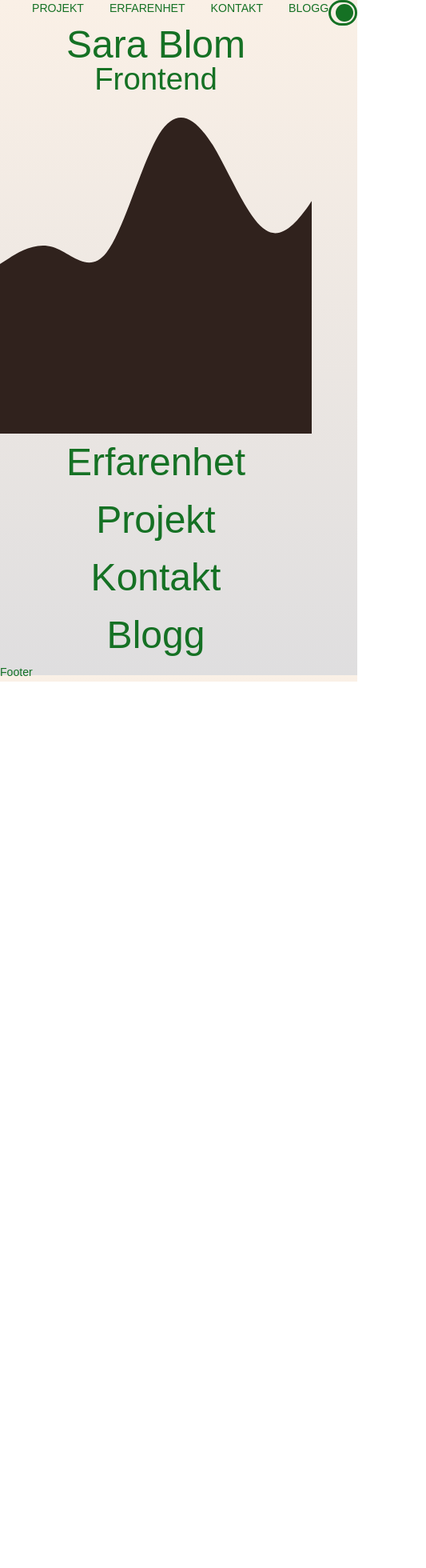
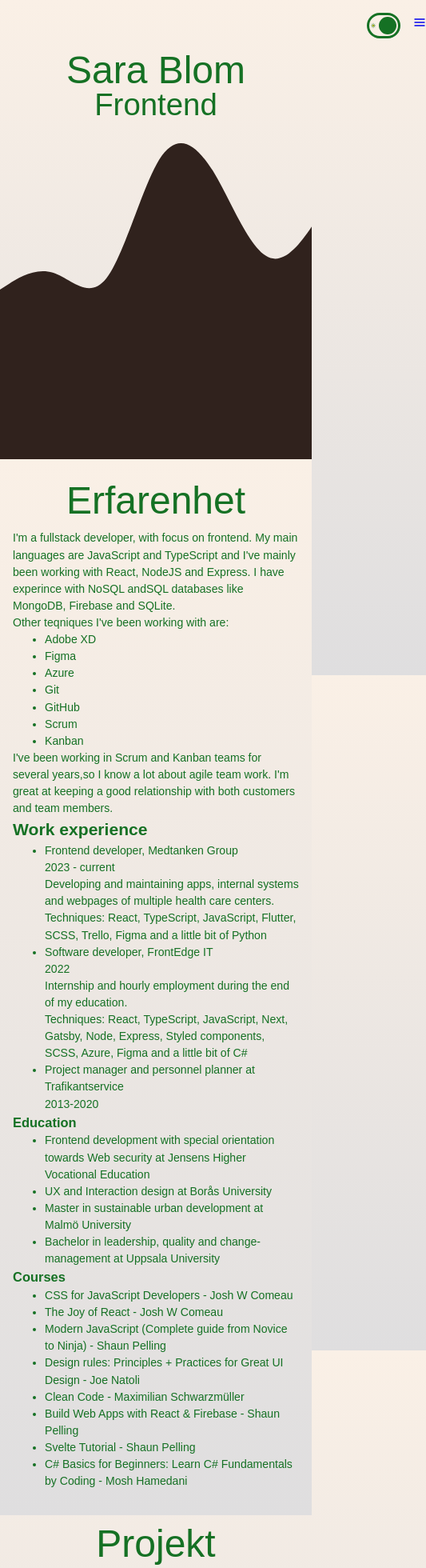
Before and after one commit to sarablom/react-portfolio, a Next.js app: page / in a window 390 px wide. Shown: the top 1960 px of the page at 80% size, 533 px wide, since content can reach past the window. Before the commit the page ends 852 px from the top, so only its background shows below. Built offline with nearby package versions, Linux system fonts and the light colour scheme; no server answers; a web font is replaced by a local one.

Commit message:
add hamburger menu

```diff
--- a/app/ui/BlogSection/BlogSection.tsx
+++ b/app/ui/BlogSection/BlogSection.tsx
@@ -2,7 +2,7 @@ import { SecondaryHeading } from "../Headings/SecondaryHeading";
 
 export const BlogSection = () => {
 	return (
-		<section>
+		<section id="blog">
 			<SecondaryHeading title="Blogg" />
 		</section>
 	);
--- a/app/ui/ContactSection/ContactSection.tsx
+++ b/app/ui/ContactSection/ContactSection.tsx
@@ -2,7 +2,7 @@ import { SecondaryHeading } from "../Headings/SecondaryHeading";
 
 export const ContactSection = () => {
 	return (
-		<section>
+		<section id="contact">
 			<SecondaryHeading title="Kontakt" />
 		</section>
 	);
--- a/app/ui/ExperienceSection/ExperienceSection.tsx
+++ b/app/ui/ExperienceSection/ExperienceSection.tsx
@@ -1,12 +1,107 @@
 import { SecondaryHeading } from "../Headings/SecondaryHeading";
-import { SectionWrapper } from "./style";
+import { SectionWrapper, ExperienceList } from "./style";
 import { SingleWaveBackground } from "../BackgroundImages/SingleWaveBackground";
 
 export const ExperienceSection = () => {
 	return (
-		<SectionWrapper>
+		<>
 			<SingleWaveBackground />
-			<SecondaryHeading title="Erfarenhet" />
-		</SectionWrapper>
+			<SectionWrapper id="experience">
+				<SecondaryHeading title="Erfarenhet" />
+				<p>
+					I'm a fullstack developer, with focus on frontend. My main languages
+					are <span>JavaScript</span> and <span>TypeScript</span> and I've
+					mainly been working with <span>React, NodeJS</span> and{" "}
+					<span>Express</span>. I have experince with <span>NoSQL</span> and
+					<span>SQL databases</span> like <span>MongoDB, Firebase</span> and{" "}
+					<span>SQLite</span>.
+				</p>
+
+				<p>Other teqniques I've been working with are:</p>
+				<ExperienceList>
+					<li>Adobe XD</li>
+					<li>Figma</li>
+					<li>Azure</li>
+					<li>Git</li>
+					<li>GitHub</li>
+					<li>Scrum</li>
+					<li>Kanban</li>
+				</ExperienceList>
+
+				<p>
+					I've been working in Scrum and Kanban teams for several years,so I
+					know a lot about agile team work. I'm great at keeping a good
+					relationship with both customers and team members.
+				</p>
+
+				<h2 className="edu">Work experience</h2>
+
+				<ExperienceList>
+					<li>
+						Frontend developer, Medtanken Group
+						<br />
+						2023 - current
+						<br />
+						Developing and maintaining apps, internal systems and webpages of
+						multiple health care centers.
+						<br />
+						Techniques: React, TypeScript, JavaScript, Flutter, SCSS, Trello,
+						Figma and a little bit of Python
+					</li>
+					<li>
+						Software developer, FrontEdge IT
+						<br />
+						2022
+						<br />
+						Internship and hourly employment during the end of my education.
+						<br />
+						Techniques: React, TypeScript, JavaScript, Next, Gatsby, Node,
+						Express, Styled components, SCSS, Azure, Figma and a little bit of
+						C#
+					</li>
+					<li>
+						Project manager and personnel planner at Trafikantservice
+						<br />
+						2013-2020
+					</li>
+				</ExperienceList>
+
+				<h3 className="edu">Education</h3>
+
+				<ExperienceList>
+					<li>
+						Frontend development with special orientation towards Web security
+						at Jensens Higher Vocational Education
+					</li>
+					<li>UX and Interaction design at Borås University</li>
+					<li>Master in sustainable urban development at Malmö University</li>
+					<li>
+						Bachelor in leadership, quality and change-management at Uppsala
+						University
+					</li>
+				</ExperienceList>
+
+				<h3 className="edu">Courses</h3>
+				<ExperienceList>
+					<li>CSS for JavaScript Developers - Josh W Comeau</li>
+					<li>The Joy of React - Josh W Comeau</li>
+					<li>
+						Modern JavaScript (Complete guide from Novice to Ninja) - Shaun
+						Pelling
+					</li>
+					<li>
+						Design rules: Principles + Practices for Great UI Design - Joe
+						Natoli
+					</li>
+					<li>Clean Code - Maximilian Schwarzmüller</li>
+					<li>Build Web Apps with React & Firebase - Shaun Pelling</li>
+					<li>Svelte Tutorial - Shaun Pelling</li>
+					<li>
+						C# Basics for Beginners: Learn C# Fundamentals by Coding - Mosh
+						Hamedani
+					</li>
+				</ExperienceList>
+			</SectionWrapper>
+		</>
 	);
 };
--- a/app/ui/ExperienceSection/style.ts
+++ b/app/ui/ExperienceSection/style.ts
@@ -2,5 +2,11 @@
 import styled from "styled-components";
 
 export const SectionWrapper = styled.section`
-width: 100%;
+	width: 100%;
+  padding: 1rem 1rem 2rem;
+  background: var(--color-background);
 `;
+
+export const ExperienceList = styled.ul`
+	/* list-style-type: none; */
+`;
--- a/app/ui/Header/Header.tsx
+++ b/app/ui/Header/Header.tsx
@@ -1,17 +1,42 @@
 import { ThemeToggle } from "../ThemeToggle";
-import { HeaderWrapper, NavWrapper, ListWrapper } from "./styles";
+import { X as Close, Menu } from "react-feather";
+
+import {
+	HeaderWrapper,
+	NavWrapper,
+	ListWrapper,
+	MobileMenuWrapper,
+} from "./styles";
 
 export const Header = () => {
 	return (
 		<HeaderWrapper>
 			<NavWrapper>
-				<ListWrapper>
-					<li>Projekt</li>
-					<li>Erfarenhet</li>
-					<li>Kontakt</li>
-					<li>Blogg</li>
+				<ListWrapper id="menu">
+					<li>
+						<a href="#" aria-label="Close menu">
+							<Close />
+						</a>
+					</li>
+					<li>
+						<a href="#experience">Erfarenhet</a>
+					</li>
+					<li>
+						<a href="#project">Projekt</a>
+					</li>
+					<li>
+						<a href="#contact">Kontakt</a>
+					</li>
+					<li>
+						<a href="#blog">Blogg</a>
+					</li>
 				</ListWrapper>
-				<ThemeToggle />
+				<MobileMenuWrapper>
+					<ThemeToggle />
+					<a className="hamburger" href="#menu" aria-label="Open menu">
+						<Menu />
+					</a>
+				</MobileMenuWrapper>
 			</NavWrapper>
 		</HeaderWrapper>
 	);
--- a/app/ui/Header/styles.ts
+++ b/app/ui/Header/styles.ts
@@ -9,11 +9,35 @@ export const NavWrapper = styled.nav`
 	width: 100%;
 	display: flex;
 	justify-content: space-between;
+	padding: 16px;
 `;
 
 export const ListWrapper = styled.ol`
 	display: flex;
 	list-style-type: none;
 	gap: 32px;
-  text-transform: uppercase;
+	text-transform: uppercase;
+	transform: translateY(-200%);
+	transition: transform 0.2s ease;
+
+	&:target {
+		position: absolute;
+		inset: 0;
+		z-index: 1;
+		flex-direction: column;
+		align-items: flex-end;
+		background: var(--color-background);
+		padding: 16px;
+		transform: translateY(0);
+	}
+
+	a {
+		text-decoration: none;
+		color: inherit;
+	}
 `;
+
+export const MobileMenuWrapper = styled.div`
+	display: flex;
+	gap: 16px;
+`;
--- a/app/ui/ProjectsSection/ProjectsSection.tsx
+++ b/app/ui/ProjectsSection/ProjectsSection.tsx
@@ -2,7 +2,7 @@ import { SecondaryHeading } from "../Headings/SecondaryHeading";
 
 export const ProjectsSection = () => {
 	return (
-		<section>
+		<section id="project">
 			<SecondaryHeading title="Projekt" />
 		</section>
 	);
```
